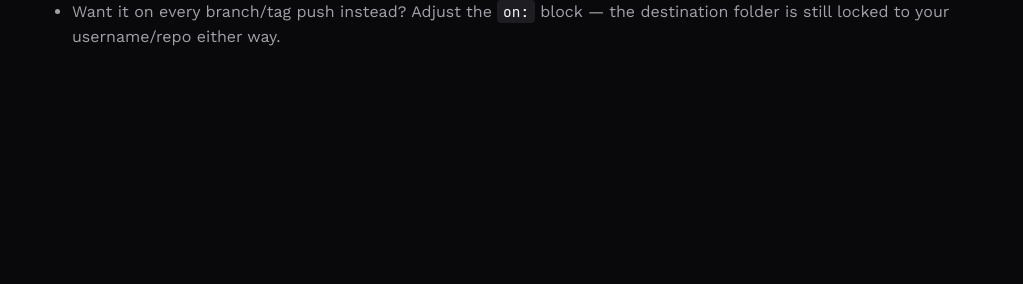
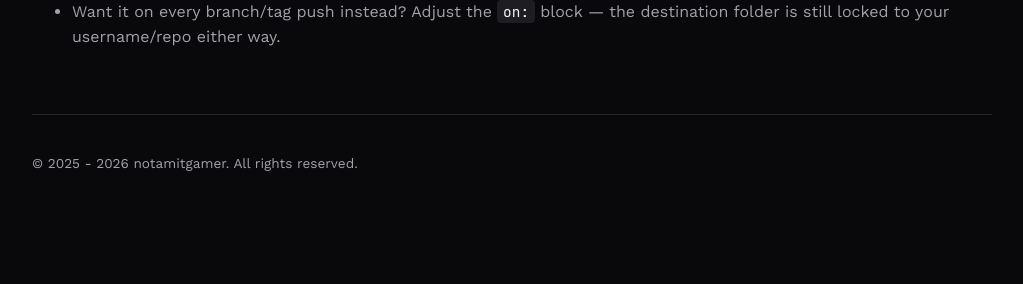
Before and after one commit to notamitgamer/cdnV2, a FastAPI app: page /gh-sync in a window 1280 px wide. Shown: the part 1880-2164 px from the top of the page, without its empty margins (128-1151 px from the left). Before the commit the page ends 1926 px from the top, so only its background shows below. Run offline with FastAPI, Linux system fonts and the light colour scheme.

Commit message:
Add footer to gh_sync_docs.html
Added footer with copyright information.

```diff
--- a/app/templates/gh_sync_docs.html
+++ b/app/templates/gh_sync_docs.html
@@ -130,6 +130,14 @@
   .top-wordmark-slash {
     color: var(--accent);
   }
+
+  footer {
+    margin-top: 4rem;
+    padding-top: 1.5rem;
+    border-top: 1px solid var(--border);
+    font-size: 0.85rem;
+    color: var(--muted);
+  }
 </style>
 </head>
 <body>
@@ -200,6 +208,10 @@ https://raw.cdn.amit.is-a.dev/&lt;your-username&gt;/&lt;repo-name&gt;/</pre>
     <li>Want it on every branch/tag push instead? Adjust the <code>on:</code> block — the destination
         folder is still locked to your username/repo either way.</li>
   </ul>
+
+  <footer>
+    <p>&copy; 2025 - 2026 notamitgamer. All rights reserved.</p>
+  </footer>
 </div>
 </body>
 </html>
```
